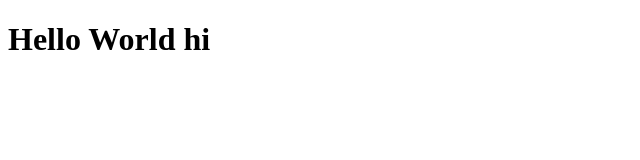
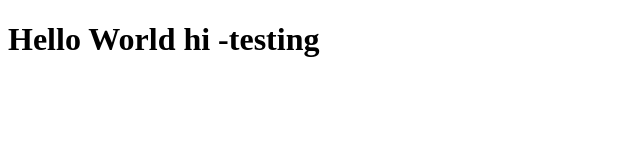
Before and after one commit to rihash/bootcamp-assignment1, a plain HTML site: page index.html in a window 1280 px wide. Shown: the whole page, without its empty margins (0-640 px from the left). Drawn offline with Linux system fonts and the light colour scheme.

Commit message:
Update index.html

```diff
--- a/index.html
+++ b/index.html
@@ -6,6 +6,6 @@
     <title>Document</title>
 </head>
 <body>
-    <h1>Hello World hi</h1>
+    <h1>Hello World hi -testing</h1>
 </body>
 </html>
```
